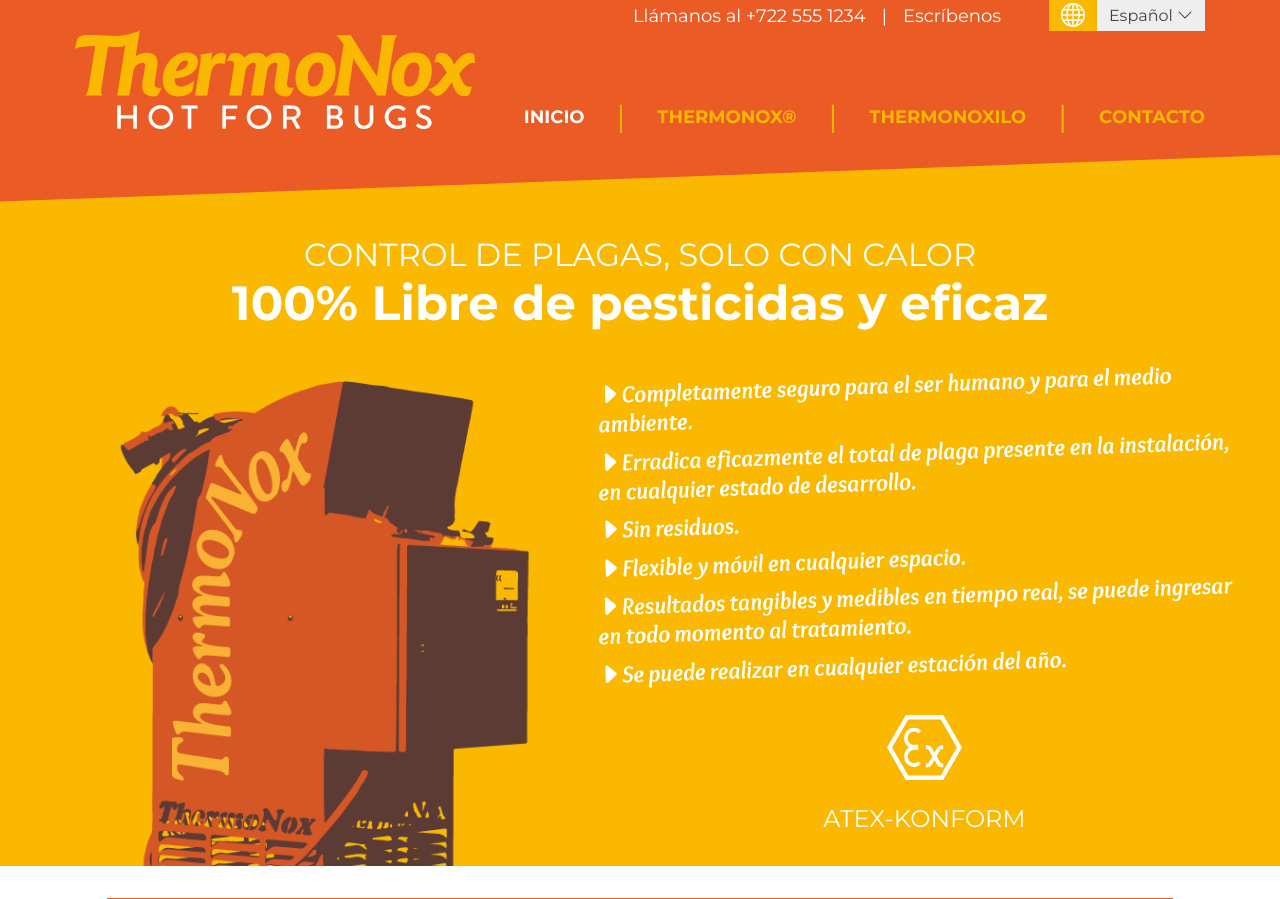
After one commit to AndreaCorona523/thermonox2, a PHP site: page / in a window 1280 px wide. The commit adds this page. Shown: the top 899 px of the page. Run offline with PHP 8.4, Linux system fonts and the light colour scheme.

Commit message:
navbar format

```diff
--- a/assets/css/index.css
+++ b/assets/css/index.css
@@ -217,7 +217,7 @@ ul {
         font-size: 18px;
         gap: 1rem;
         justify-self: center;
-        padding: 0 2rem;
+        padding: 0 3rem;
     }
 
     .contact__item {
@@ -347,7 +347,7 @@ ul {
         display: flex;
         flex-wrap: wrap;
         font-size: 18px;
-        gap: 0 3rem;
+        gap: 0 2rem;
     }
 
     /* Sets styles and animation for the navbar dropdown menus */
@@ -367,13 +367,20 @@ ul {
 
     /* Sets nabvar item postion and limits its childs width */
     .navbar__item {
+        margin: auto;
         position: relative;
     }
 
     /* Styles the navbar main links */
     .navbar__item > a {
         color: var(--yellow);
+        font-weight: bold;
         text-decoration: none;
+    }
+
+    .navbar__break-line{
+        color: var(--yellow);
+        font-size: 30px;
     }
 
     /* Styles current section link */
--- /dev/null
+++ b/index.html
@@ -0,0 +1,155 @@
+<!DOCTYPE html>
+<html lang="es">
+<head>
+  <meta charset="UTF-8">
+  <meta http-equiv="X-UA-Compatible" content="IE=edge">
+  <meta name="viewport" content="width=device-width, initial-scale=1.0">
+  <title>ThermoNox</title>
+  <link href="assets/images/favicon-32x32.png" rel="shortcut icon" type="image/jpg">
+  <link rel="stylesheet" href="./assets/css/index.css">
+  <link rel="stylesheet" href="./assets/css/home.css">
+  <script src="./assets/js/index.js" defer></script>
+</head>
+<body>
+  <header class="header_container">
+    <div class="language_container">
+      <div class="contact">
+        <a href="#" class="contact__item">Llámanos al +722 555 1234</a>
+        <span class="contact__item" >|</span>
+        <a class="contact__item" href="./contacto.html">Escríbenos</a>
+      </div>
+      <div class="language_menu">
+        <div class="language_menu__select">
+          <div class="language_icon">
+            <i class="bi-globe globe-icon"></i>
+          </div>
+          <div class="selected_language"><p>Español&nbsp;</p><i class="bi-chevron-down"></i></div>
+        </div>
+        <ul class="language_menu__dropdown">
+          <li class="language_menu__option"><a href="#">English</a></li>
+          <li class="language_menu__option"><a href="#">Español</a></li>
+        </ul>
+      </div>
+    </div>
+    <div class="header">
+      <i class="bi-list menu-icon" id="menu-icon"></i>
+      <a class="header__logo_container" href="./index.html">
+        <img class="header__logo" src="assets/images/thermonox-neu-logo-xl.png" alt="ThermoNox Logo">
+      </a>
+      <ul class="navbar">
+        <li class="navbar__item navbar__item--selected"><a href="./index.html">INICIO</a></li>
+        <li><span class="navbar__break-line" >|</span></li>
+        <li class="navbar__item">
+          <a href="./acerca_thermonox.html">THERMONOX®</a>
+          <ul class="navbar__dropdown">
+            <li class="dropdown__option"><a href="./funcionamiento.html">Funcionamiento</a></li>
+            <li class="dropdown__option"><a href="./aplicaciones.html">Aplicaciones</a></li>
+            <li class="dropdown__option"><a href="./seguridad.html">Seguridad</a></li>
+          </ul>
+        </li>
+        <li><span class="navbar__break-line" >|</span></li>
+        <li class="navbar__item">
+          <a href="./acerca_thermonoxilo.html">THERMONOXILO</a>
+          <ul class="navbar__dropdown">
+            <li class="dropdown__option"><a href="./acerca_thermonoxilo.html">Acerca de ThermoNoxilo</a></li>
+            <li class="dropdown__option"><a href="./aplicacion_thermonoxilo.html">Aplicaciones</a></li>
+            <li class="dropdown__option"><a href="./seguridad_thermonoxilo.html">Seguridad</a></li>
+          </ul>
+        </li>
+        <li><span class="navbar__break-line" >|</span></li>
+        <li class="navbar__item"><a href="./contacto.html">CONTACTO</a></li>
+      </ul>
+    </div>
+  </header>
+  <div class="hero">
+    <div class="hero__title_container">
+      <p>CONTROL DE PLAGAS, SOLO CON CALOR</p>
+      <h2>100% Libre de pesticidas y eficaz</h2>
+    </div>
+    <div class="hero__main_container">
+      <div class="hero__image_container">
+        <img src="assets/images/thermonox-cut.png" alt="ThermoNox">
+      </div>
+      <div class="hero__content">
+        <ul class="hero__features_list">
+          <li><i class="bi-caret-right-fill"></i>Completamente seguro para el ser humano y para el medio ambiente.</li>
+          <li><i class="bi-caret-right-fill"></i>Erradica eficazmente el total de plaga presente en la instalación, en cualquier estado de desarrollo.</li>
+          <li><i class="bi-caret-right-fill"></i>Sin residuos.</li>
+          <li><i class="bi-caret-right-fill"></i>Flexible y móvil en cualquier espacio.</li>
+          <li><i class="bi-caret-right-fill"></i>Resultados tangibles y medibles en tiempo real, se puede ingresar en todo momento al tratamiento.</li>
+          <li><i class="bi-caret-right-fill"></i>Se puede realizar en cualquier estación del año.</li>
+        </ul>
+        <div class="hero__atex-konform">
+          <svg id="atex-logo" xmlns="http://www.w3.org/2000/svg" viewBox="0 0 150 130" width="75" height="65">
+            <title>ATEX-Logo</title>
+            <g id="layer1">
+              <g id="path4212">
+                <path d="M112.42,130l-75-.1L0,64.9,37.58,0l75,.1L150,65.1ZM42.5,121.13l64.86.09,32.5-56.14L107.5,8.87,42.64,8.78,10.14,64.92Z"></path>
+              </g>
+              <g id="path4214">
+                <path d="M54,25.53c-10.86,0-19.74,9.39-19.74,20.87A21.14,21.14,0,0,0,44.52,64.7,21.14,21.14,0,0,0,34.24,83c0,11.48,8.88,20.87,19.74,20.87A19.17,19.17,0,0,0,68.1,97.55l-5.22-5.23A12.13,12.13,0,0,1,54,96.23c-6.94,0-12.5-5.88-12.5-13.22s5.37-13,12.14-13.22l0-.09h8.83v-10H53.6l0-.09c-6.77-.2-12.14-6-12.14-13.21S47,33.18,54,33.18a12.16,12.16,0,0,1,8.9,3.9l5.22-5.22A19.17,19.17,0,0,0,54,25.53ZM77.77,60.62v7.44h2.52a2.89,2.89,0,0,1,3,1.59l7.4,12.83L83.18,95.55a2.89,2.89,0,0,1-3,1.59H77.63v7.45h2.53a11,11,0,0,0,9.46-5.32L95,89.94l5.39,9.33a11,11,0,0,0,9.47,5.32h2.52V97.14h-2.52a2.9,2.9,0,0,1-3-1.59L99.31,82.48l7.4-12.83a2.89,2.89,0,0,1,3-1.59h2.53V60.62h-2.53a11,11,0,0,0-9.47,5.31L95,75l-5.25-9.11a11,11,0,0,0-9.47-5.31Z"></path>
+              </g>
+            </g>
+          </svg>
+          <p>ATEX-KONFORM</p>
+        </div>
+      </div>
+    </div>
+  </div>
+  <section class="calls">
+    <div class="call notice call_border">
+      <h3 class="call__title">Aviso importante</h3>
+      <p class="call__extract">Nuestro sistema ThermoNox® ha tenido tanto éxito al largo de los años que otros proveedores de desinsectación y la competencia han intentado copiar nuestro calefactor ThermoNox®.</p>
+      <a href="./aviso_importante.html" class="call__button">Leer más...</a>
+    </div>
+    <div class="break-line"></div>
+    <div class="calls__wrapper">
+      <div class="call">
+        <h3 class="call__title">Acerca de ThermoNox®</h3>
+        <p class="call__extract">El tratamiento de calor ThermoNox® para la desinsectación completamente no tóxica fue desarollado en 1994, siendo la aplicación práctica de la tecnología del calor un pilar fundamental.</p>
+        <a href="./acerca_thermonox.html" class="call__button">Leer más...</a>
+        <iframe class="call__video" width="560" height="315" src="https://www.youtube.com/embed/f2uBLv1psVo" title="YouTube video player" frameborder="0" allow="accelerometer; autoplay; clipboard-write; encrypted-media; gyroscope; picture-in-picture" allowfullscreen></iframe>
+      </div>
+      <div class="call">
+        <h3 class="call__title">Acerca de ThermoNoxilo®</h3>
+        <p class="call__extract">Control de plagas + mejora de la higiene en las celdas de los silos.</p>
+        <a href="./acerca_thermonoxilo.html" class="call__button">Leer más...</a>
+        <iframe class="call__video" width="560" height="315" src="https://www.youtube.com/embed/f2uBLv1psVo" title="YouTube video player" frameborder="0" allow="accelerometer; autoplay; clipboard-write; encrypted-media; gyroscope; picture-in-picture" allowfullscreen></iframe>
+      </div>
+    </div>
+  </section>
+  <div class="footer">
+    <a class="footer__item" href="./politica_privacidad.html">Politica de privacidad</a>
+		<a class="footer__item" href="./contacto.html">Contacto <br>xxxxx@gmail.com</a>
+		<a class="footer__item" href="https://www.thermonox.de/" target="_blank">Visítanos en Thermonox.de</a>
+  </div>
+  <div class="offcanvas">
+    <ul class="offcanvas_language">
+      <li class="offcanvas_language__item"><a href="#">EN</a></li>
+      <li class="offcanvas_language__item">|</li>
+      <li class="offcanvas_language__item"><a href="#">ES</a></li>
+    </ul>
+    <ul class="offcanvas_nav">
+      <li class="offcanvas_nav__item offcanvas_nav__item--selected"><a href="./index.html">Inicio</a></li>
+      <li class="offcanvas_nav__item">
+        <a href="./acerca_thermonox.html">THERMONOX®</a>
+          <ul class="offcanvas_subnav">
+            <li class="offcanvas_subnav__item"><a href="./funcionamiento.html">Funcionamiento</a></li>
+            <li class="offcanvas_subnav__item"><a href="./aplicaciones.html">Aplicaciones</a></li>
+            <li class="offcanvas_subnav__item"><a href="./seguridad.html">Seguridad</a></li>
+          </ul>
+      </li>
+      <li class="offcanvas_nav__item">
+        <a href="./acerca_thermonoxilo.html">THERMONOXILO</a>
+          <ul class="offcanvas_subnav">
+            <li class="offcanvas_subnav__item"><a href="./acerca_thermonoxilo.html">Acerca de ThermoNoxilo</a></li>
+            <li class="offcanvas_subnav__item"><a href="./aplicacion_thermonoxilo.html">Aplicaciones</a></li>
+            <li class="offcanvas_subnav__item"><a href="./seguridad_thermonoxilo.html">Seguridad</a></li>
+          </ul>
+      </li>
+      <li class="offcanvas_nav__item"><a href="./contacto.html">Contacto</a></li>
+    </ul>
+  </div>
+  <div class="cover" id="cover"></div>
+</body>
+</html>
```
